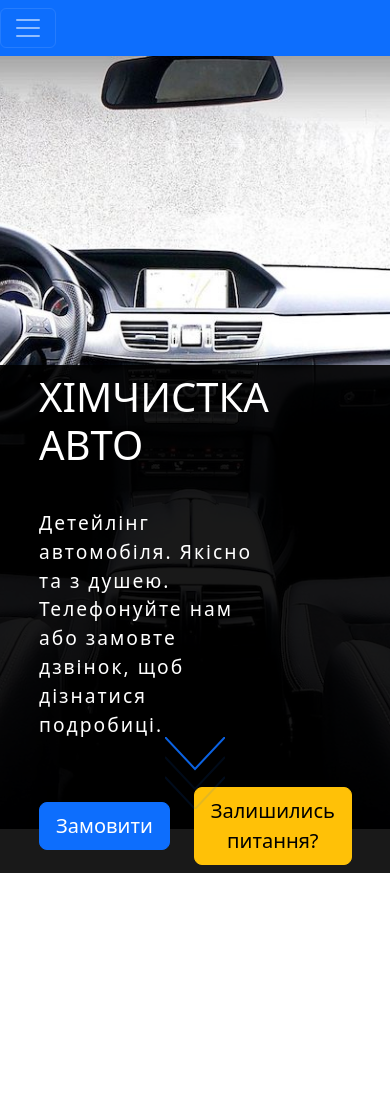
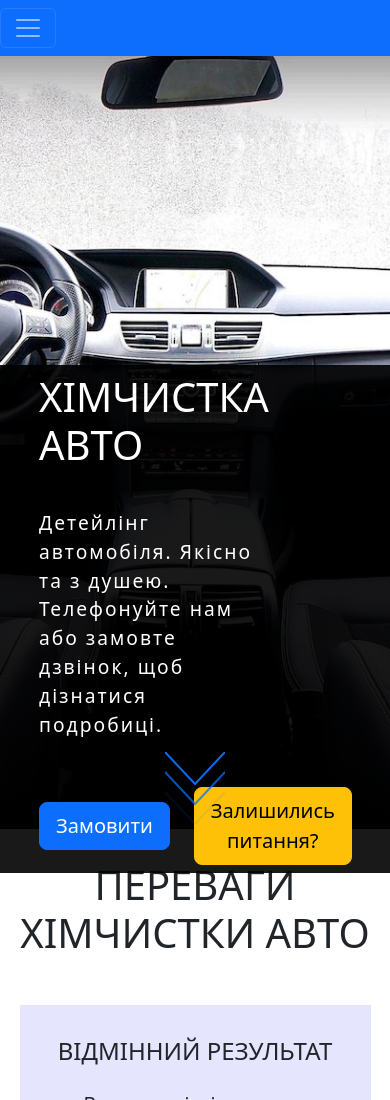
Before and after one commit to odidukh/chistomaister, a React (Create React App) app: page /services/car-cleaning in a window 390 px wide. Shown: the top 1100 px of the page. Before the commit the page ends 873 px from the top, so only its background shows below. Built offline with nearby package versions, Linux system fonts and the light colour scheme.

Commit message:
Add info cards for Car Cleaning page

```diff
--- a/src/pages/CarCleaning.jsx
+++ b/src/pages/CarCleaning.jsx
@@ -27,11 +27,12 @@ const CarCleaning = () => {
 
     return (
         <div className="car-cleaning-page">
-            <div className="services-page-text-container">
+            <div className="hero-section">
+                <div className="hero-section-text-container">
                     <h1>{t('car_cleaning.header')}</h1>
                     <p>{t('car_cleaning.description')}</p>
 
-                <div className="services-page-text-container-buttons">
+                    <div className="hero-section-text-container-buttons">
                         <Button
                             variant="primary"
                             onClick={handleOrderShow}
@@ -48,6 +49,7 @@ const CarCleaning = () => {
                         </Button>
                     </div>
                 </div>
+            </div>
 
             <OrderModal
                 show={showOrderModal}
@@ -61,8 +63,34 @@ const CarCleaning = () => {
             />
 
             <ScrollDownSvg />
+
+            <CarCleaningAdvantages />
         </div>
     );
 };
 
+function CarCleaningAdvantages() {
+    const { t } = useTranslation();
+
+    return (
+        <div className="car-cleaning-advantages">
+            <h1>{t('car_cleaning.advantages.header')}</h1>
+            <div className="car-cleaning-advantages-container">
+                <div className="car-cleaning-advantages-container-item">
+                    <h2>{t('car_cleaning.advantages.advantages_list.1.title')}</h2>
+                    <p>{t('car_cleaning.advantages.advantages_list.1.description')}</p>
+                </div>
+                <div className="car-cleaning-advantages-container-item">
+                    <h2>{t('car_cleaning.advantages.advantages_list.2.title')}</h2>
+                    <p>{t('car_cleaning.advantages.advantages_list.2.description')}</p>
+                </div>
+                <div className="car-cleaning-advantages-container-item">
+                    <h2>{t('car_cleaning.advantages.advantages_list.3.title')}</h2>
+                    <p>{t('car_cleaning.advantages.advantages_list.3.description')}</p>
+                </div>
+            </div>
+        </div>
+    );
+}
+
 export default CarCleaning;
--- a/src/styles/index.sass
+++ b/src/styles/index.sass
@@ -20,47 +20,93 @@ $page-height: calc(100vh - #{$navbar-height})
     .navbar-nav
         transform: translateX(50%)
 
+.hero-section
+        height: $page-height
+        background-image: url(../assets/images/car.jpeg)
+        background-size: cover
+        background-position: center
+        background-repeat: no-repeat
+        position: relative
+
+        .hero-section-text-container
+            position: absolute
+            top: 40%
+            text-align: center
+            color: white
+            display: flex
+            flex-direction: column
+            align-items: flex-start
+            justify-content: center
+            gap: 2rem
+            padding: 2% 10% 2% 10%
+            background: rgba(0, 0, 0, 0.9)
+
+            h1
+                font-size: 2.5rem
+                font-weight: 300
+                text-transform: uppercase
+                text-align: left
+
+            p
+                width: 70%
+                font-size: 1.2rem
+                font-weight: 400
+                letter-spacing: 2px
+                text-align: left
+
+            .hero-section-text-container-buttons
+                display: flex
+                flex-direction: row
+                gap: 1.5rem
+                align-items: center
+                justify-content: center
+
+
 .car-cleaning-page
-    height: $page-height
-    background-image: url(../assets/images/car.jpeg)
-    background-size: cover
-    background-position: center
-    background-repeat: no-repeat
-    position: relative
-
-    .services-page-text-container
-        position: absolute
-        top: 40%
-        text-align: center
-        color: white
-        display: flex
-        flex-direction: column
-        align-items: flex-start
-        justify-content: center
-        gap: 2rem
-        padding: 2% 10% 2% 10%
-        background: rgba(0, 0, 0, 0.9)
+    .car-cleaning-advantages
+        margin-bottom: 4rem
 
         h1
             font-size: 2.5rem
+            font-weight: 400
+            text-transform: uppercase
+            text-align: center
+            margin: 2rem 0rem
 
-            font-weight: 300
-            text-transform: uppercase
-            text-align: left
-
-        p
-            width: 70%
-            font-size: 1.2rem
-            font-weight: 400
-            letter-spacing: 2px
-            text-align: left
-
-        .services-page-text-container-buttons
+        .car-cleaning-advantages-container
             display: flex
             flex-direction: row
-            gap: 1.5rem
-            align-items: center
-            justify-content: center
+            flex-wrap: wrap
+            justify-content: space-evenly
+
+            .car-cleaning-advantages-container-item
+                width: 30%
+                background: #292cf31f
+                display: flex
+                flex-direction: column
+                gap: 1rem
+                padding: 2rem
+                margin: 1rem
+                min-width: 500px
+
+                h2
+                    font-size: 1.5rem
+                    font-weight: 400
+                    text-transform: uppercase
+                    text-align: center
+
+                p
+                    text-indent: 2rem
+                    font-size: 1.2rem
+                    font-weight: 400
+                    letter-spacing: 2px
+                    text-align: left
+
+                @media screen and (max-width: 768px)
+                    width: 90%
+                    min-width: 0
+
+
 
 .services-page
     height: $page-height
```
Lines whose indentation alone changed are shown as unchanged.
